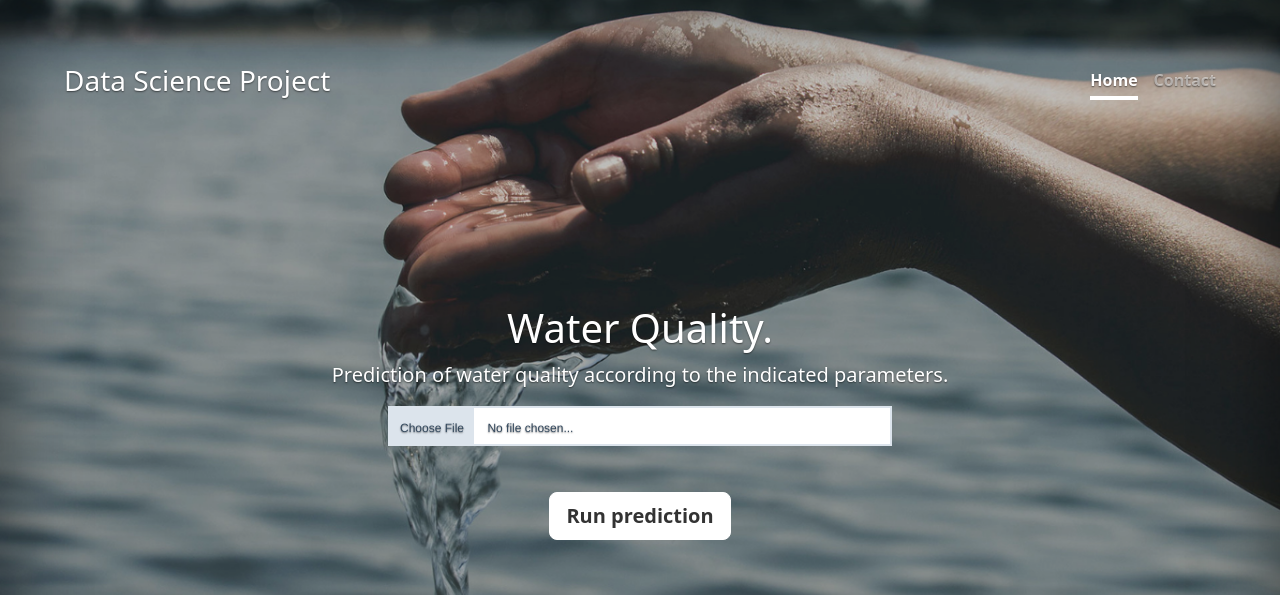
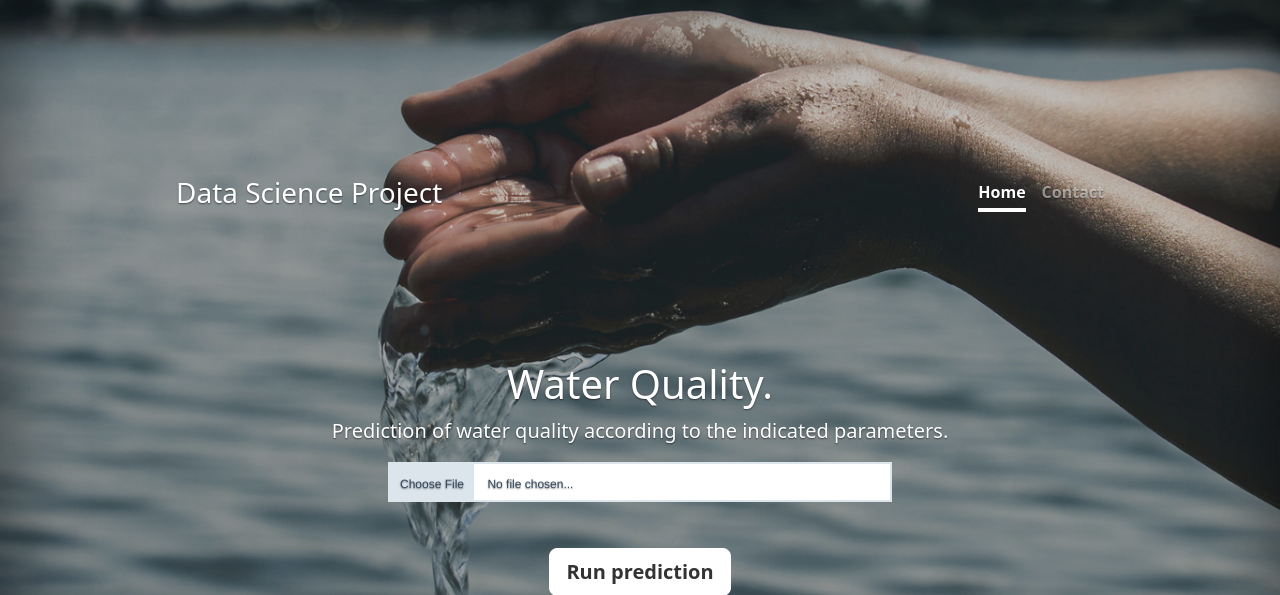
Before and after one commit to mcarlagg17/TBDS-ML_Clf_WaterQuality_flask, a Flask app: page / in a window 1280 px wide. Shown: the top 595 px of the page. Run offline with Flask 2, Linux system fonts and the light colour scheme; some libraries are stand-ins or nearby versions.

Commit message:
fondo 16

```diff
--- a/static/cover.css
+++ b/static/cover.css
@@ -39,7 +39,7 @@ body {
 }
 
 .w-h{
-  margin: 3em;
+  margin: 10em;
 }
 
 /*
```
